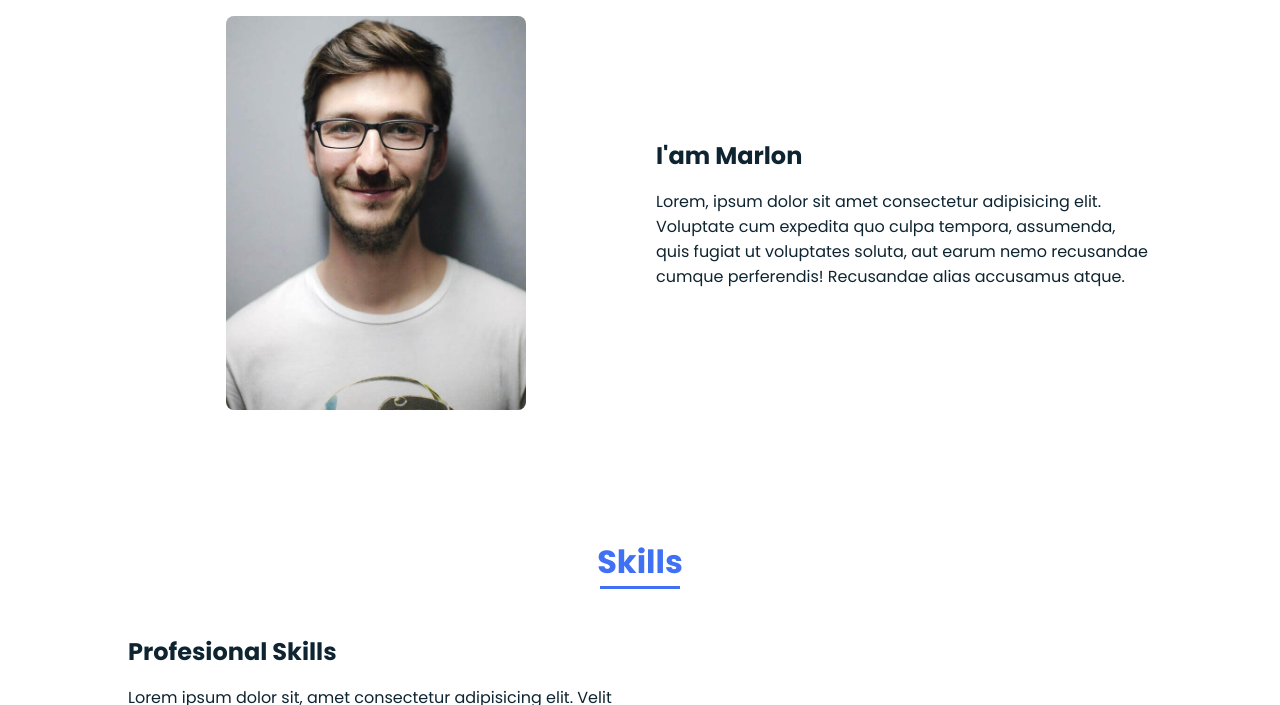
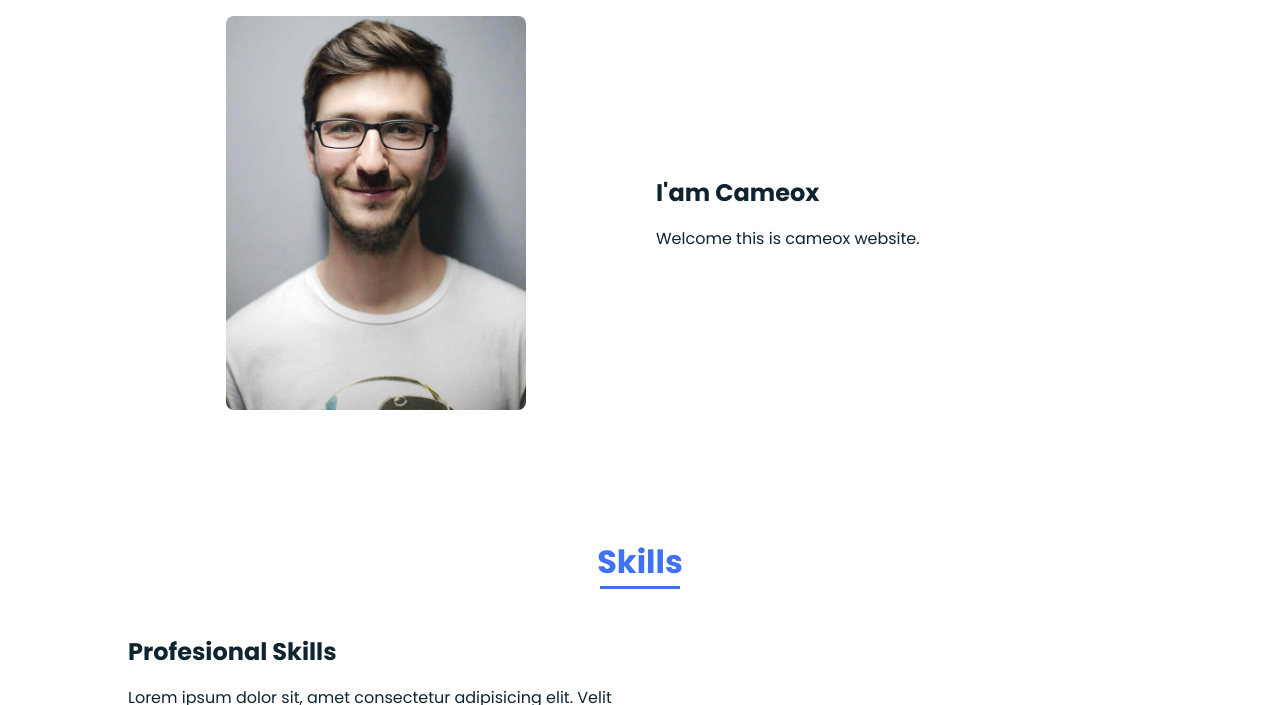
Before and after one commit to cameox/personal, a plain HTML site: page index.html in a window 1280 px wide. Shown: the part 960-1665 px from the top of the page. Drawn offline with nearby package versions, Linux system fonts and the light colour scheme.

Commit message:
Insert Name

```diff
--- a/index.html
+++ b/index.html
@@ -64,8 +64,8 @@
                     </div>
 
                     <div>
-                        <h2 class="about__subtitle">I'am Marlon</h2>
-                        <p class="about__text">Lorem, ipsum dolor sit amet consectetur adipisicing elit. Voluptate cum expedita quo culpa tempora, assumenda, quis fugiat ut voluptates soluta, aut earum nemo recusandae cumque perferendis! Recusandae alias accusamus atque.</p>
+                        <h2 class="about__subtitle">I'am Cameox</h2>
+                        <p class="about__text">Welcome this is cameox website.</p>
                     </div>
                 </div>
             </section>
```
